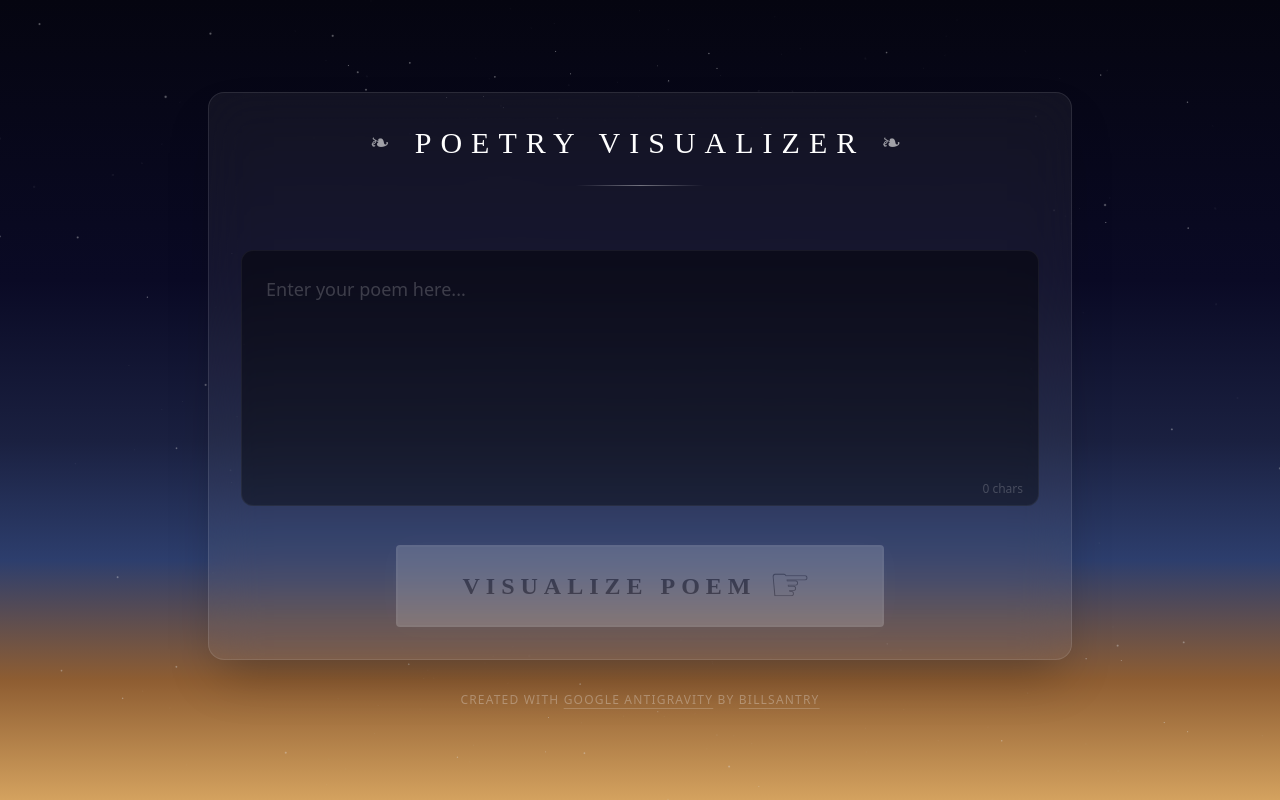
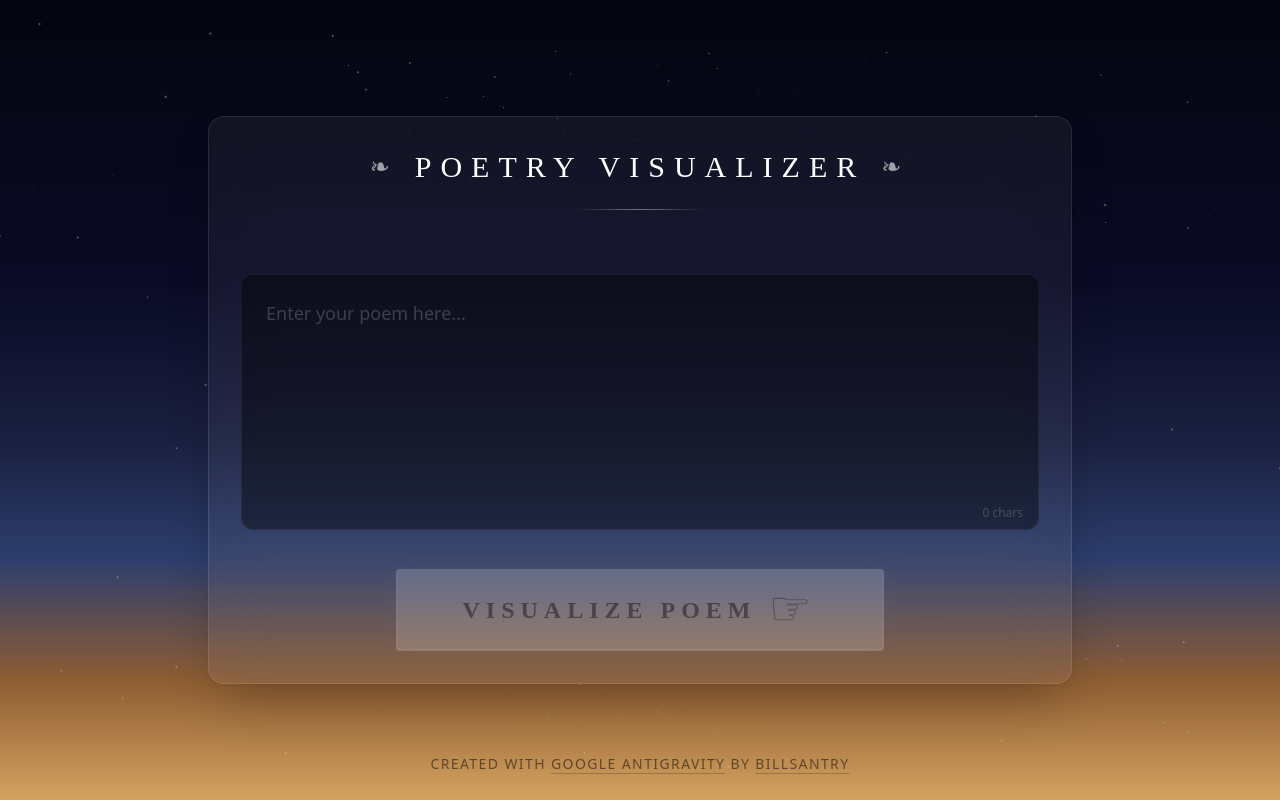
Before and after one commit to billsantry/poetry_visualizer, a React (Vite) app: page / in a window 1280 px wide. Built offline with nearby package versions, Linux system fonts and the light colour scheme; no server answers.

Commit message:
style: sticky footer with larger text

```diff
--- a/src/components/InputSection.jsx
+++ b/src/components/InputSection.jsx
@@ -60,9 +60,9 @@ const InputSection = ({ onVisualize }) => {
                 </form>
             </div>
 
-            <div className="mt-8 text-center">
-                <p className="text-white/30 text-xs tracking-widest uppercase font-sans">
-                    Created with <a href="https://deepmind.google/technologies/antigravity/" target="_blank" rel="noreferrer" className="hover:text-white/60 transition-colors underline decoration-white/20 underline-offset-4">Google AntiGravity</a> by <a href="https://billsantry.com" target="_blank" rel="noreferrer" className="hover:text-white/60 transition-colors underline decoration-white/20 underline-offset-4">billsantry</a>
+            <div className="fixed bottom-6 left-0 right-0 text-center z-50 pointer-events-none">
+                <p className="text-black/50 text-sm tracking-widest uppercase font-sans font-medium pointer-events-auto inline-block">
+                    Created with <a href="https://deepmind.google/technologies/antigravity/" target="_blank" rel="noreferrer" className="hover:text-black/80 transition-colors underline decoration-black/20 underline-offset-4">Google AntiGravity</a> by <a href="https://billsantry.com" target="_blank" rel="noreferrer" className="hover:text-black/80 transition-colors underline decoration-black/20 underline-offset-4">billsantry</a>
                 </p>
             </div>
         </motion.div>
--- a/src/components/Visualizer.jsx
+++ b/src/components/Visualizer.jsx
@@ -183,6 +183,12 @@ const Visualizer = ({ poem, onBack }) => {
                                     Create New
                                 </button>
                             </div>
+
+                            <div className="fixed bottom-6 left-0 right-0 text-center z-50 pointer-events-none">
+                                <p className="text-white/30 text-sm tracking-widest uppercase font-sans font-medium pointer-events-auto inline-block">
+                                    Created with <a href="https://deepmind.google/technologies/antigravity/" target="_blank" rel="noreferrer" className="hover:text-white/60 transition-colors underline decoration-white/20 underline-offset-4">Google AntiGravity</a> by <a href="https://billsantry.com" target="_blank" rel="noreferrer" className="hover:text-white/60 transition-colors underline decoration-white/20 underline-offset-4">billsantry</a>
+                                </p>
+                            </div>
                         </div>
                     </div>
                 </motion.div>
```
